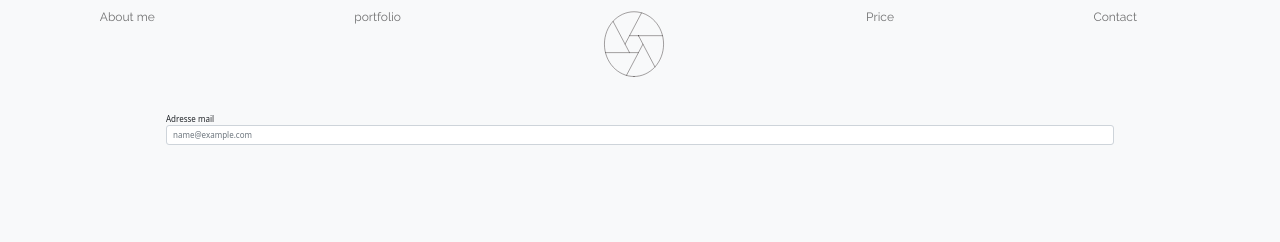
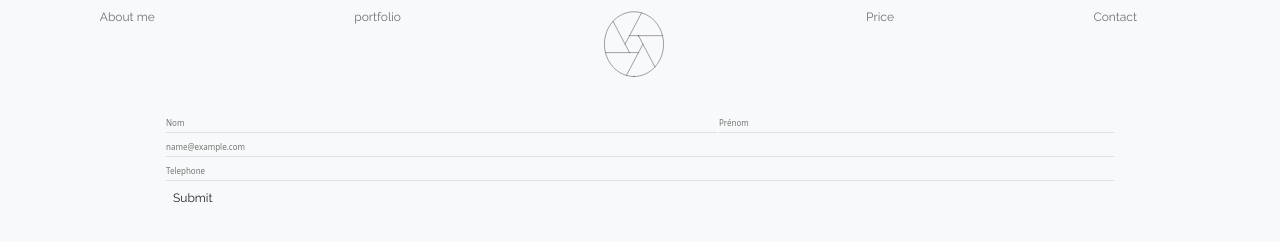
Before and after one commit to Tom-Mai/ECF-1, a plain HTML site: page HTML/contact.html in a window 1280 px wide. Drawn offline with nearby package versions, Linux system fonts and the light colour scheme; a web font is replaced by a local one.

Commit message:
start form contact & add focus on input in js

```diff
--- a/CSS/contact.css
+++ b/CSS/contact.css
@@ -1,4 +1,10 @@
 .formcontainer{
    height: fit-content;
-
+    margin-top: ;
 }
+.form-row > *{
+    padding-bottom: 0.5rem;
+}
+.form-control-plaintext{
+    border-bottom: 1px solid rgba(0, 0, 0, 0.1);
+}
--- a/HTML/contact.html
+++ b/HTML/contact.html
@@ -72,11 +72,29 @@
       </div>
     </nav>
 <div class="container formcontainer w-75">
-    <div class="form-group ">
-      <label for="emailInput">Adresse mail</label>
-      <input type="email" class="form-control" id="emailInput" placeholder="name@example.com">
-
+  <form action="">
+    <div class="form-row rowNAme d-flex">
+    <div class="col-7 pe-1" >
+      <label class="sr-only"  for="nameInput">Nom</label>
+      <input cla type="text" name="name" required  class="form-control-plaintext" id="nameInput" placeholder="Nom">
     </div>
+    <div class="col">
+      <label class="sr-only" for="firstnameInput">Prénom</label>
+      <input type="text" required class="form-control-plaintext" id="firstnameInput" placeholder="Prénom">
+    </div>
+    </div>
+    <div class="form-row">
+      <div class="col">
+        <label class="sr-only" for="emailInput">Adresse mail</label>
+        <input type="email" class="form-control-plaintext" id="emailInput" placeholder="name@example.com">
+      </div>
+      <div class="col">
+        <label class="sr-only" for="phoneInput">Phone</label>
+        <input type="tel" required class="form-control-plaintext" id="phoneInput" placeholder="Telephone">
+      </div>
+    </div>
+ <button class="btn" type="submit">Submit</button>
+    </form>
 </div>
         <script
       src="https://code.jquery.com/jquery-3.3.1.slim.min.js"
@@ -93,6 +111,7 @@
       integrity="sha384-ChfqqxuZUCnJSK3+MXmPNIyE6ZbWh2IMqE241rYiqJxyMiZ6OW/JmZQ5stwEULTy"
       crossorigin="anonymous"
     ></script>
+    <script src="../JS/form.js"></script>
     <script src="../JS/scrollButton.Js"></script>
   </body>
 </html>
--- /dev/null
+++ b/JS/form.js
@@ -0,0 +1,5 @@
+// Focus input
+function setFocusToNameInput() {
+    document.querySelector("#nameInput").focus();
+}
+setFocusToNameInput()
```
